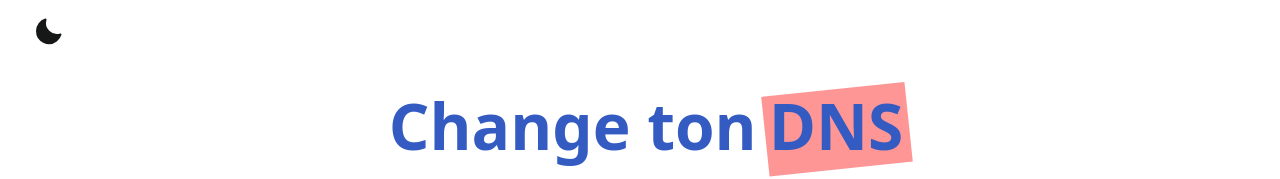
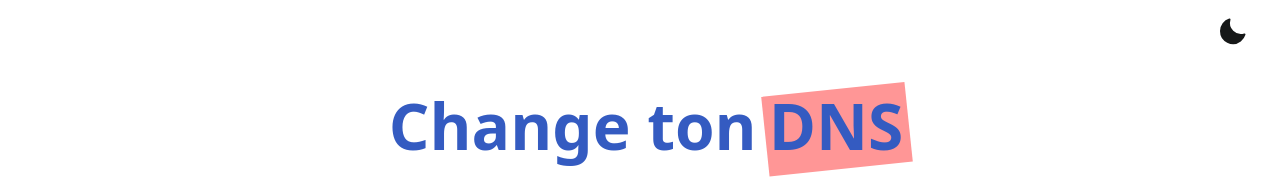
Before and after one commit to changetondns/changetondns.fr, a Vue app: page / in a window 1280 px wide. Shown: the top 179 px of the page. Built offline with nearby package versions, Linux system fonts and the light colour scheme.

Commit message:
fix de la position de changement de thème

```diff
--- a/src/views/HomeView.vue
+++ b/src/views/HomeView.vue
@@ -79,10 +79,11 @@ export default {
   <main class="" :class="{ 'bg-[#161818]': !light_theme, 'bg-transition': true }">
 
     <section class="mx-4 h-auto md:h-screen min-h-[800px] relative grid grid-cols-1 gap-1">
-      <div class="p-4 w-18 h-18" @click="light_theme = !light_theme">
-        <img class="w-8 h-8" :src="moon" v-if="light_theme"/>
-        <img class="w-8 h-8" :src="sun" v-else/>
+      <div class="p-4 w-full h-18" @click="light_theme = !light_theme">
+          <img class="w-8 h-8 ml-auto" :src="moon" v-if="light_theme"/>
+          <img class="w-8 h-8 ml-auto" :src="sun" v-else/>
       </div>
+
       <!-- Titre -->
       <div>
         <div class="flex flex-wrap w-fit max-w-sm sm:max-w-full m-auto">
```
